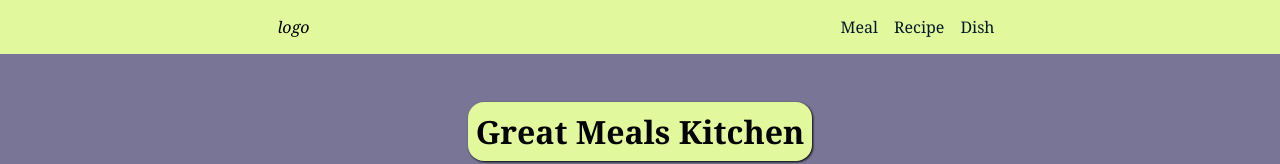
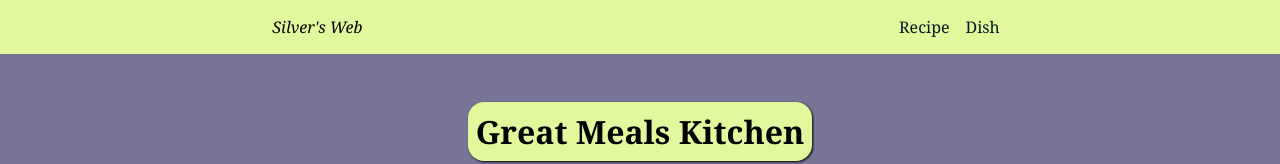
Before and after one commit to UsirusenIkon/javascript-Capstone, a website built with webpack: page src/index.html in a window 1280 px wide. Shown: the top 164 px of the page. Built offline with nearby package versions, Linux system fonts and the light colour scheme; no server answers.

Commit message:
Update logo and Add New class

```diff
--- a/src/index.html
+++ b/src/index.html
@@ -10,10 +10,10 @@
 <body>
   <nav class="nav flex">
     <div class="logo flex">
-      <i>logo</i>
+      <i>Silver's Web</i>
     </div>
     <ul class="nav-list flex">
-      <li><a class="meal-count" href="#">Meal</a></li>
+      <li class="meal-item"></li>
       <li><a href="#">Recipe</a></li>
       <li><a href="#">Dish</a></li>
     </ul>
```
